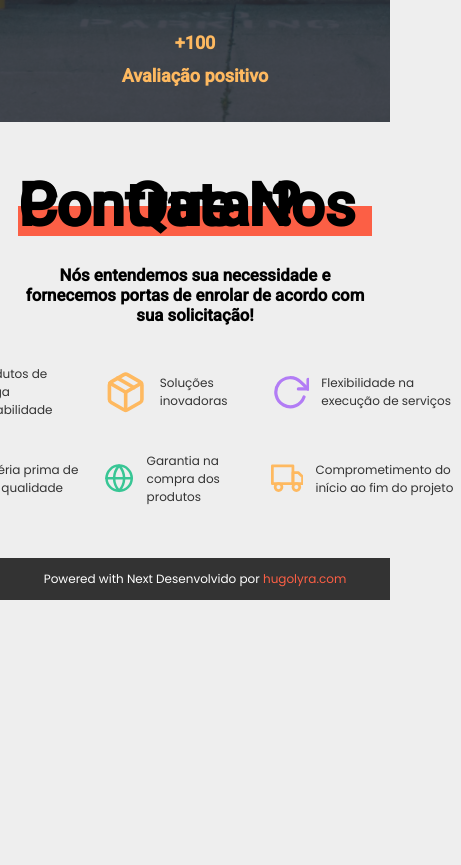
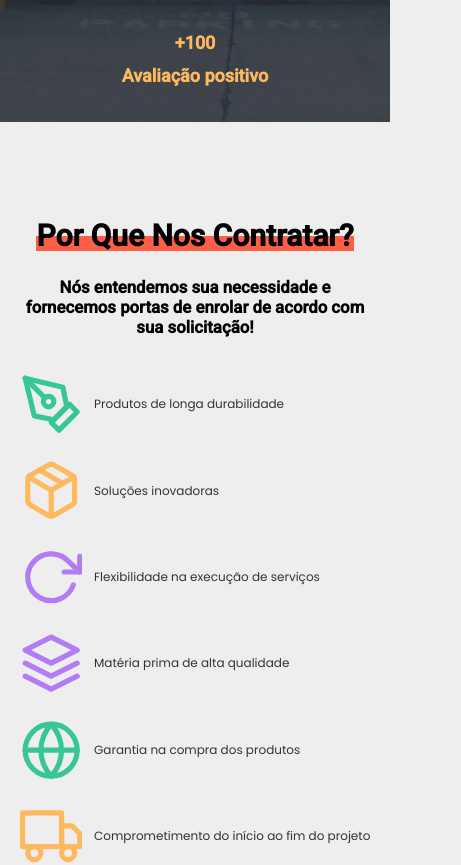
Before and after one commit to Farol-Software/sanai, a Next.js app: page / in a window 390 px wide. Shown: the part 2242-3107 px from the top of the page, 461 px wide, since content can reach past the window. Before the commit the page ends 2842 px from the top, so only its background shows below. Built offline with nearby package versions, Linux system fonts and the light colour scheme.

Commit message:
:bug: Fix responsiveness

```diff
--- a/src/components/home/Why/styles.module.scss
+++ b/src/components/home/Why/styles.module.scss
@@ -1,7 +1,7 @@
 .container {
   max-width: var(--maxWidth);
   margin: 0 auto;
-  padding: 4rem 1.5rem;
+  padding: 8rem 1.5rem;
 
   display: flex;
   flex-direction: column;
@@ -62,5 +62,15 @@
         color: var(--yellow);
       }
     }
+
+    @media only screen and (max-width: 768px) {
+      grid-template-columns: 1fr;
+    }
+  }
+
+  @media only screen and (max-width: 768px) {
+    h1 {
+      font-size: 2.5rem;
+    }
   }
 }
```
